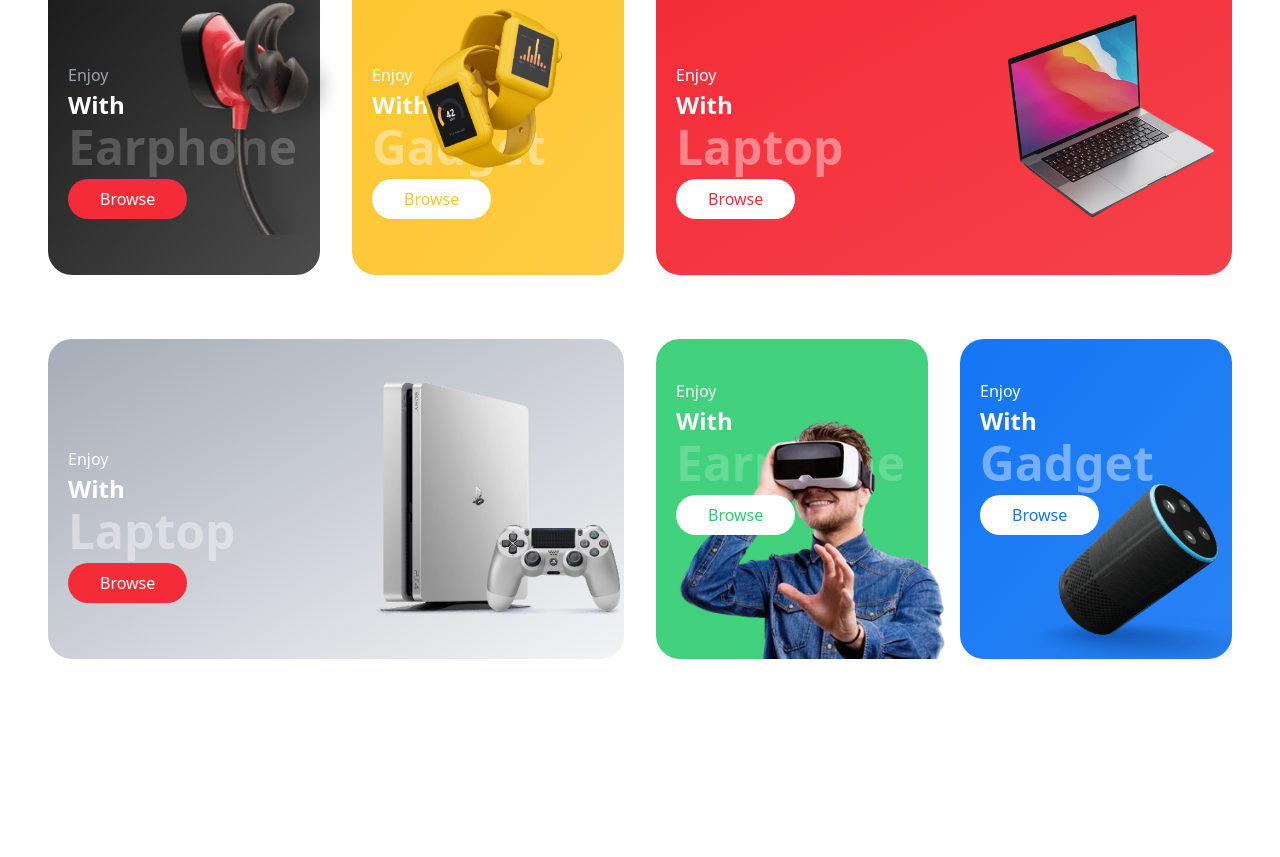
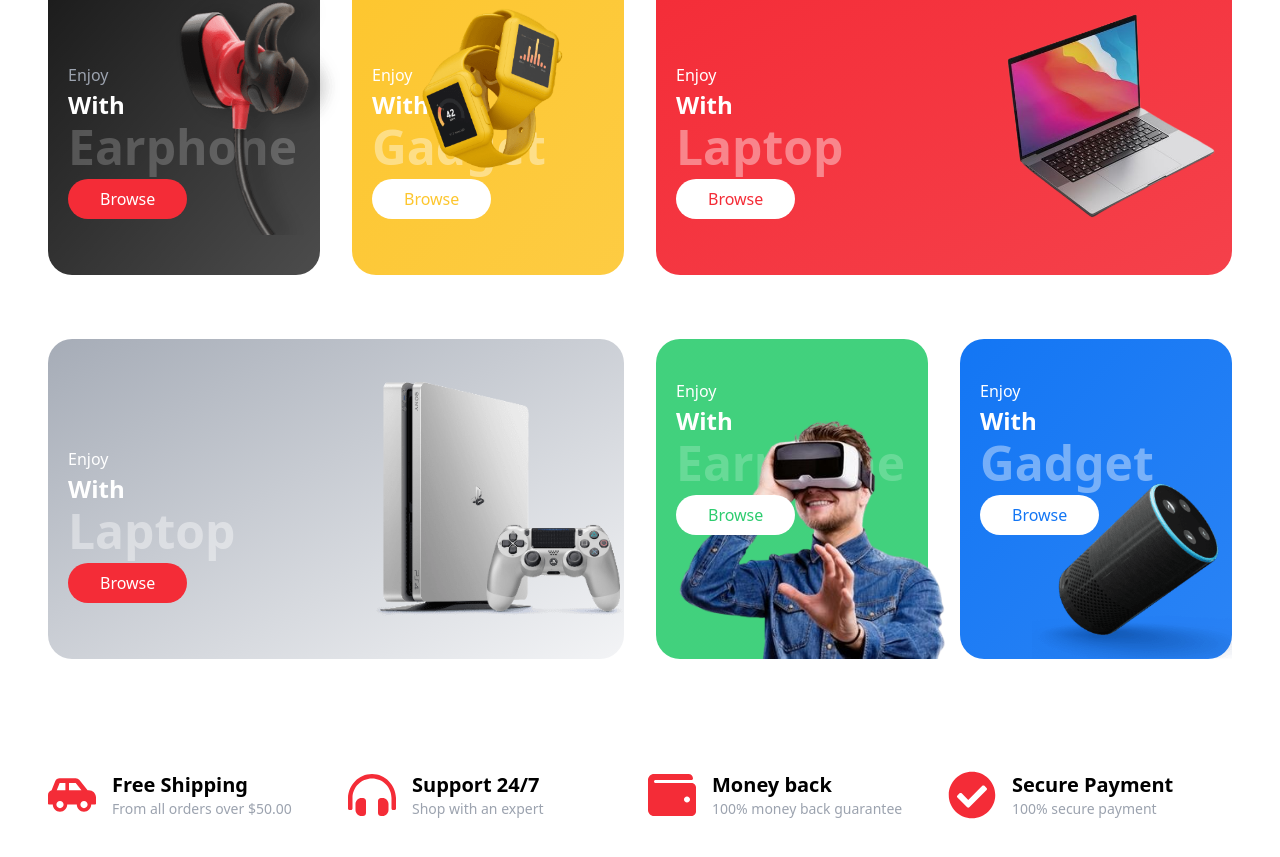
Before and after one commit to DEKU9873/urProducts, a React (Create React App) app: page / in a window 1280 px wide. Shown: the part 803-1660 px from the top of the page. Before the commit the page ends 1494 px from the top, so only its background shows below. Built offline with nearby package versions, Linux system fonts and the light colour scheme.

Commit message:
sixth commit

```diff
--- a/src/App.js
+++ b/src/App.js
@@ -3,14 +3,17 @@
 import Hero from './components/Hero/Hero'
 import Category from './components/Category/Category'
 import Category2 from './components/Category/Category2'
+import Service from './components/Service/Service'
 
 const App = () => {
   return (
-    <div>
+    <div className='bg-white dark:bg-gray-900 dark:text-white
+    duration-200 overflow-hidden'>
       <Navbar />
       <Hero/>
       <Category/>
       <Category2/>
+      <Service/>
     </div>
   )
 }
--- /dev/null
+++ b/src/components/Service/Service.jsx
@@ -0,0 +1,56 @@
+import React from "react";
+import { FaCarSide } from "react-icons/fa";
+import { FaHeadphonesAlt } from "react-icons/fa";
+import { FaWallet } from "react-icons/fa";
+import { FaCheckCircle } from "react-icons/fa";
+
+const ServiceData = [
+  {
+    id: 1,
+    icon: <FaCarSide className="text-4xl md:text-5xl text-primary" />,
+    title: "Free Shipping",
+    desc: "From all orders over $50.00",
+  },
+  {
+    id: 2,
+    icon: <FaHeadphonesAlt className="text-4xl md:text-5xl text-primary" />,
+    title: "Support 24/7",
+    desc: "Shop with an expert",
+  },
+  {
+    id: 3,
+    icon: <FaWallet className="text-4xl md:text-5xl text-primary" />,
+    title: "Money back",
+    desc: "100% money back guarantee",
+  },
+  {
+    id: 4,
+    icon: <FaCheckCircle className="text-4xl md:text-5xl text-primary" />,
+    title: "Secure Payment",
+    desc: "100% secure payment",
+  },
+];
+const Service = () => {
+  return (
+    <div>
+      <div className="container my-14 md:my-20">
+        <div className="grid grid-cols-2 lg:grid-cols-4 gap-4 gap-y-8 ">
+          {ServiceData.map((data, index) => (
+            <div
+              key={data.id}
+              className="flex flex-col items-start sm:flex-row
+              gap-4"
+            >
+              {data.icon}
+              <div className="">
+                <h1 className="lg:text-xl font-bold">{data.title}</h1>
+                <h1 className="text-gray-400 text-sm">{data.desc}</h1>
+              </div>
+            </div>
+          ))}
+        </div>
+      </div>
+    </div>
+  );
+};
+export default Service;
```
Also changed, not shown: src/components/Category/Category.jsx (line endings or trailing spaces).
